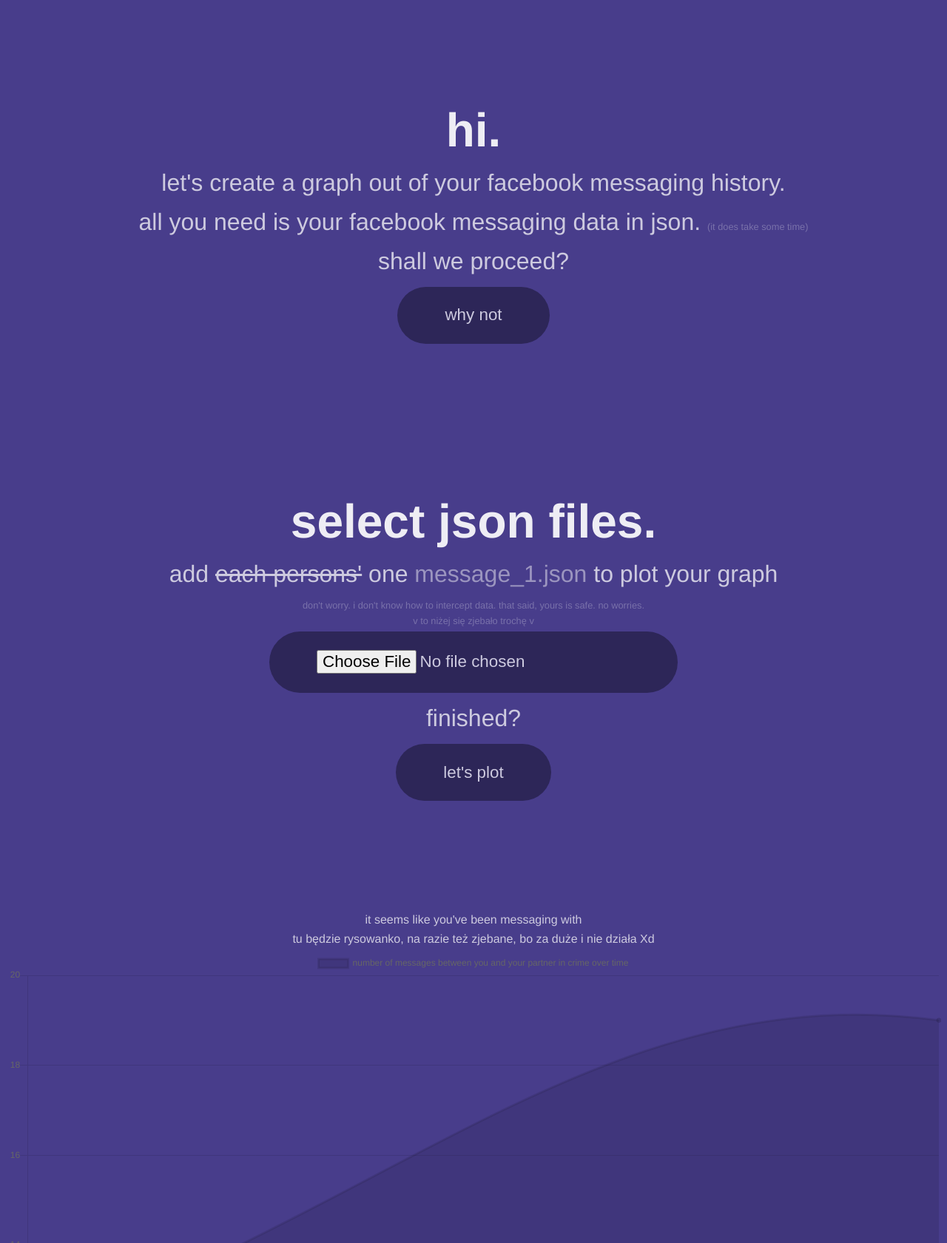
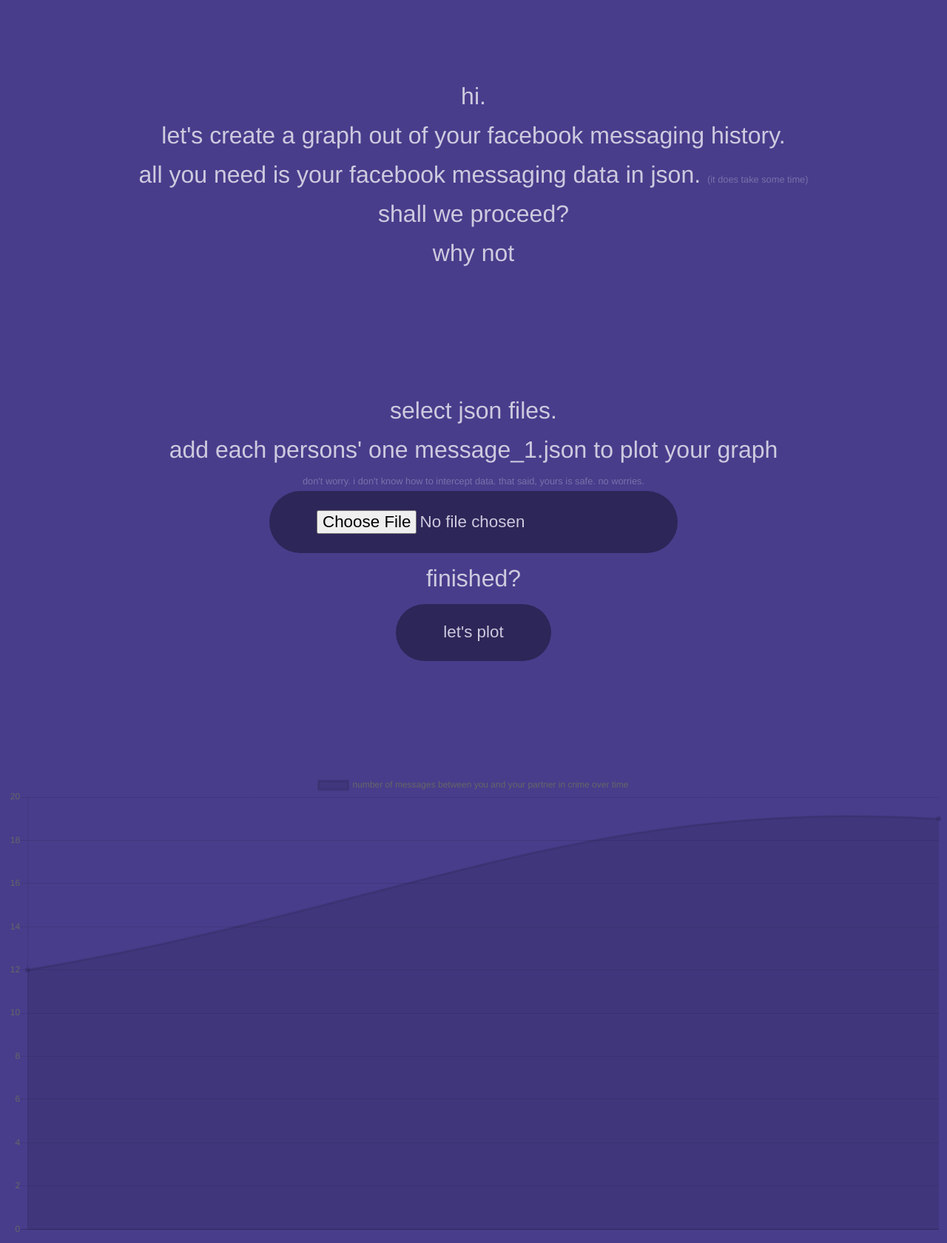
Before and after one commit to nidomika/graph0mania, a plain HTML site: page index.html in a window 1280 px wide. Shown: the top 1681 px of the page at 74% size. Drawn offline with nearby package versions, Linux system fonts and the light colour scheme.

Commit message:
tidied up mess with smol help

```diff
--- a/index.html
+++ b/index.html
@@ -10,46 +10,48 @@
 </head>
 
 <body>
+    <!-- Start-->
     <div class="hello" id="start">
-        <h1>hi.</h1>
+        <p class="bigger">hi.</p>
         <p>let's create a graph out of your facebook messaging history.</p>
         <p>all you need is your facebook messaging data in json. <span class="smol">(it does take some time)</span></p>
         <p>shall we proceed?</p>
-        <button id="yes" onclick="location.href='#feedMe'" type="button">why
-            not</button>
+        <a href="#feedMe" class="click">why not</a>
     </div>
+    <!-- e/o Start -->
+
+
+    <!-- Feed me -->
     <div class="hello" id="feedMe">
-        <h1>select json files.</h1>
-        <p>add <span style="text-decoration: line-through">each persons'</span> one <span
-                style="color: #9b95bf">message_1.json</span> to plot
+        <p class="bigger">select json files.</p>
+        <p>add <span class="line-through">each persons'</span> one <span class="lighter">message_1.json</span> to plot
             your graph</p>
         <p class="smol">don't worry. i don't know how to intercept data. that said, yours is safe. no worries.</p>
-        <p class="smol">v to niżej się zjebało trochę v</p>
+
         <input id="giveData" type="file" accept=".json" onchange="handleChange(this)">
+
         <p>finished?</p>
+
         <button id="continue" onclick="isUploaded()">let's plot</button>
-        <script>
-            function isUploaded() {
-                if (document.getElementById('giveData').value !== "") {
-                    console.log("xddddd");
-                    location.href = '#graphMe';
-                } else {
-                    window.alert("you didn't actually upload any file, did you?");
-                    console.log("dx");
-                }
-            }
-        </script>
     </div>
+    <!-- e/o Feed me-->
+
+
+    <!-- Graph me -->
     <div id="graphMe">
-        <p>it seems like you've been messaging with <span id="messagingPartner"></span></p>
-        <p>tu będzie rysowanko, na razie też zjebane, bo za duże i nie działa Xd</p>
-        <canvas id="myChart" width="400" height="400"></canvas>
+        <p><span id="messagingPartner"></span></p>
+        <p><span id="groupName"></span></p>
+        <canvas id="myChart" width="400" height="200"></canvas>
     </div>
-    <footer>made with effort by <a href="http://github.com/nidomika">dominika szymanska</a></footer>
+    <!-- e/o Graph me -->
+
+
+    <footer>made with effort by <a class="foot" href="http://github.com/nidomika">dominika szymanska</a></footer>
 
     <script src="https://cdn.jsdelivr.net/npm/chart.js@2.9.3/dist/Chart.min.js"></script>
+    <script src="https://unpkg.com/dayjs"></script>
+    <script src="main.js"></script>
     <script src="plot.js"></script>
-    <script src="main.js"></script>
 </body>
 
 </html>
```
